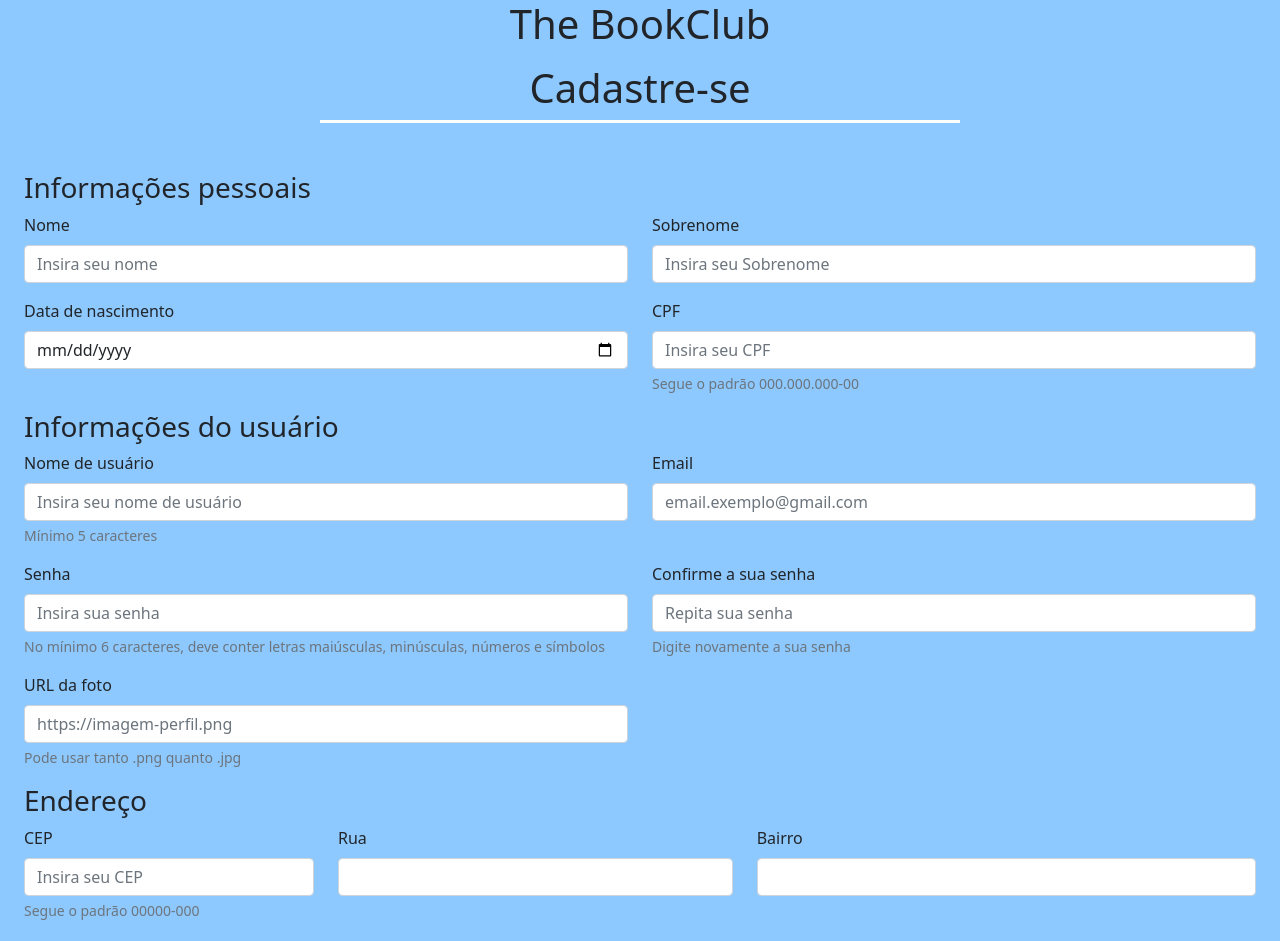
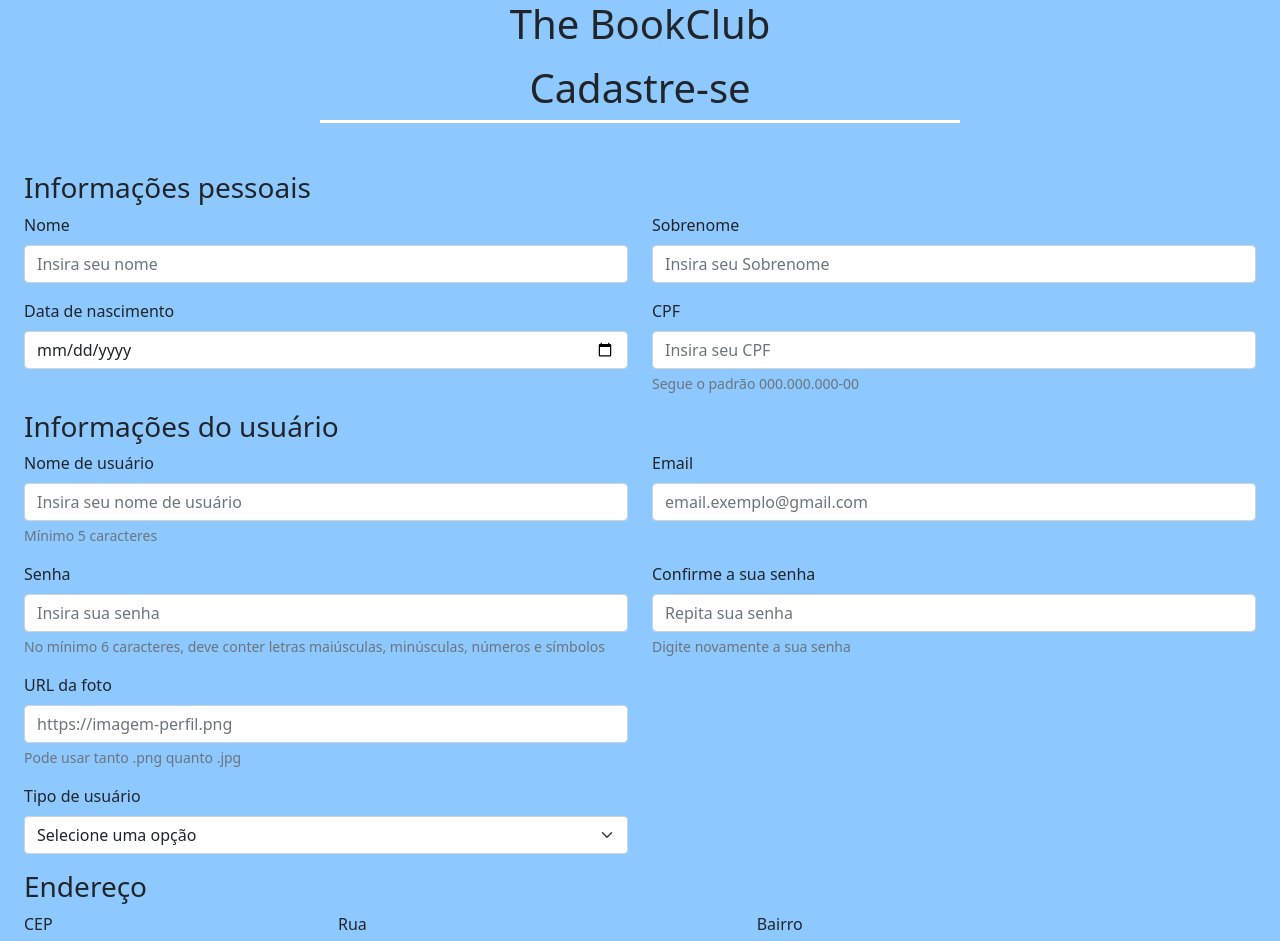
Before and after one commit to DigitalHouse-PortoSeguro/theBookClubFrontend, an Angular app: page /cadastrar in a window 1280 px wide. Shown: the top 941 px of the page. Built offline with nearby package versions, Linux system fonts and the light colour scheme.

Commit message:
Checagem de admin

```diff
--- a/src/app/components/usuario-cadastro/usuario-cadastro.component.html
+++ b/src/app/components/usuario-cadastro/usuario-cadastro.component.html
@@ -2,5 +2,6 @@
 <app-form-usuario
 	submitText="Cadastrar"
 	(onSubmit)="cadastrar($event)"
+	[incluirTipo]="isAdmin()"
 >
 </app-form-usuario>
--- a/src/app/components/usuario-cadastro/usuario-cadastro.component.ts
+++ b/src/app/components/usuario-cadastro/usuario-cadastro.component.ts
@@ -36,4 +36,8 @@ export class UsuarioCadastroComponent implements OnInit {
     })
   }
 
+  isAdmin(): boolean {
+    return this.usuarioService.isAdmin();
+  }
+
 }
```
